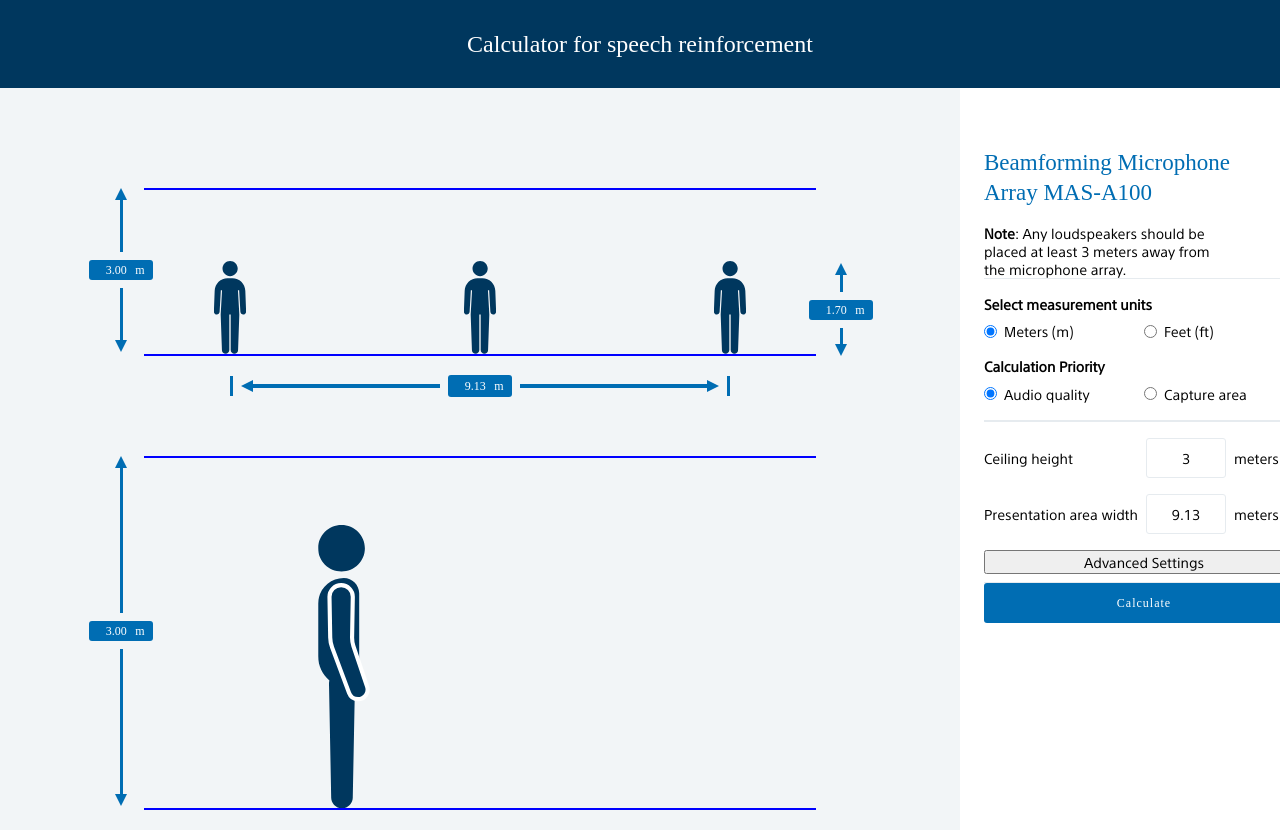
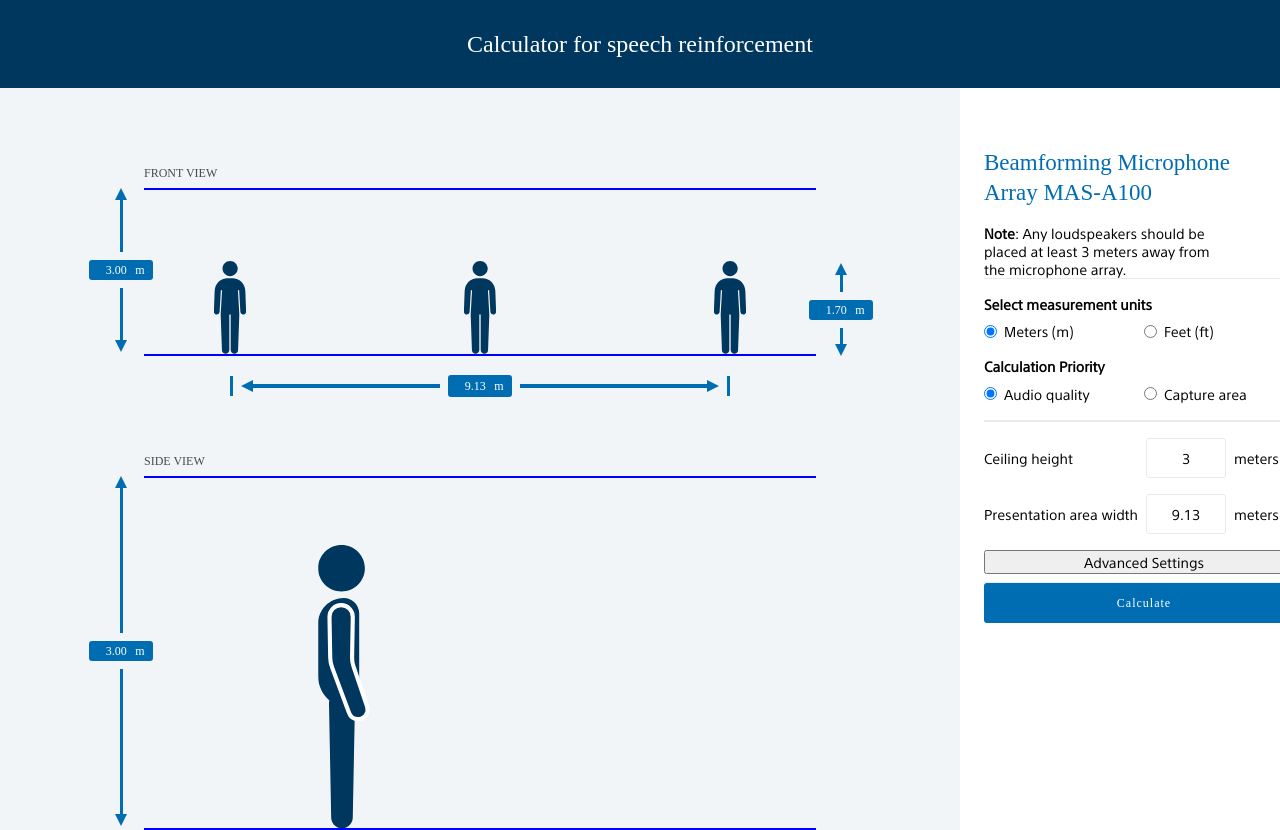
Before and after one commit to TE-9004062290/aerosmith-system-calculator, an Angular app: page / in a window 1280 px wide. Shown: the top 830 px of the page. Built offline with nearby package versions, Linux system fonts and the light colour scheme.

Commit message:
Another icon and adding more labels

```diff
--- a/src/app/components/graphical-stage/graphical-stage.component.html
+++ b/src/app/components/graphical-stage/graphical-stage.component.html
@@ -86,28 +86,10 @@
                 </ng-container>
             </ng-container>
             <div #wrapper class="stage-wrapper" [attr.app-display-mode]="RatioModeEnum[ratioMode] | lowercase">
+                <div class="stage-label">Front view</div>
                 <div class="stage-outer-container">
                     <div #container class="stage-inner-container">
                         <div #stage class="stage" [ngStyle]="{'height': stageHeight + 'px', 'width': stageWidth + 'px'}">
-                                <!-- <div style="position: absolute; bottom: 0;" [ngStyle]="{'left': 'calc(' + microphones.rightMost + 10 + '% + 75px)'}">
-                                    <app-measuring-stick orientation="vertical"
-                                        [height]="presenterWidth / graphicsService.presenterWidthHeight"
-                                        thinModeDirection="right"
-                                        [isInput]="true"
-                                        [inputMin]="CalculatorMins.presenterHeight"
-                                        [inputMax]="CalculatorMaxes.presenterHeight"
-                                        [inputValue]="calculatorService.presenterHeight"
-                                        (updated)="updateInput('presenterHeight', $event)"
-                                    ></app-measuring-stick>
-                                </div> -->
-                                <!-- <div *ngIf="calculatorService.hasFreshOutput && extenderLength" style="position: absolute; top: 0;" [ngStyle]="{'left': '100%'}" @animateOutputArea>
-                                    <app-measuring-stick orientation="vertical"
-                                        [height]="extenderLength"
-                                        thinModeDirection="right"
-                                        [isInput]="false"
-                                        [inputValue]="calculatorService.extenderLength"
-                                    ></app-measuring-stick>
-                                </div> -->
                             <ng-container *ngIf="!calculatorService.hasFreshOutput">
                                 <div class="person-wrapper left-anchor" [ngStyle]="{'width': presenterWidth + 'px'}" style="left: 0%;" @animateOutputArea>
                                     <app-svg-standing-person></app-svg-standing-person>
@@ -165,6 +147,7 @@
                     </div>
                 </div>
                 <div class="stage-outer-container">
+                    <div class="stage-label">Side view</div>
                     <div class="stage-inner-container">
                         <div class="stage-side">
                             <div class="person-wrapper" @animateOutputArea
--- a/src/app/components/graphical-stage/graphical-stage.component.scss
+++ b/src/app/components/graphical-stage/graphical-stage.component.scss
@@ -20,6 +20,15 @@
     margin: 100px auto 0 auto;
     .stage-info-wrapper {
         .stage-wrapper {
+            .stage-label {
+                position: absolute;
+                top: -28px;
+                font-family: SST Pro;
+                font-size: 12px;
+                text-transform: uppercase;
+                color: #494949;
+                line-height: 22px;
+            }
             .stage-outer-container {
                 height: 100%;
                 .stage-inner-container {
@@ -74,7 +83,7 @@
 }
 
 .graphical-output-side {
-    margin-top: 100px;
+    margin-top: 120px;
     height: 350px;
     .stage-info-wrapper {
         height: 100%;
--- a/src/app/components/svg-icons/svg-icons.component.html
+++ b/src/app/components/svg-icons/svg-icons.component.html
@@ -1,3 +1,9 @@
-<svg *ngIf="iconType === 'warning'" width="18" height="18" viewBox="0 0 18 18" fill="none" xmlns="http://www.w3.org/2000/svg">
-    <path fill-rule="evenodd" clip-rule="evenodd" d="M2.25 9C2.25 5.27208 5.27208 2.25 9 2.25C12.7279 2.25 15.75 5.27208 15.75 9C15.75 12.7279 12.7279 15.75 9 15.75C5.27208 15.75 2.25 12.7279 2.25 9ZM9.75 12C9.75 11.5858 9.41421 11.25 9 11.25C8.58579 11.25 8.25 11.5858 8.25 12C8.25 12.4142 8.58579 12.75 9 12.75C9.41421 12.75 9.75 12.4142 9.75 12ZM8.25 5.25V10.5H9.75V5.25H8.25Z" fill="#F0A91C"/>
-</svg>
+
+<ng-container [ngSwitch]="iconType">
+    <svg *ngSwitchCase="'warning'" width="18" height="18" viewBox="0 0 18 18" fill="none" xmlns="http://www.w3.org/2000/svg">
+        <path fill-rule="evenodd" clip-rule="evenodd" d="M2.25 9C2.25 5.27208 5.27208 2.25 9 2.25C12.7279 2.25 15.75 5.27208 15.75 9C15.75 12.7279 12.7279 15.75 9 15.75C5.27208 15.75 2.25 12.7279 2.25 9ZM9.75 12C9.75 11.5858 9.41421 11.25 9 11.25C8.58579 11.25 8.25 11.5858 8.25 12C8.25 12.4142 8.58579 12.75 9 12.75C9.41421 12.75 9.75 12.4142 9.75 12ZM8.25 5.25V10.5H9.75V5.25H8.25Z" fill="#F0A91C"/>
+    </svg>
+    <svg *ngSwitchCase="'info'" width="18" height="18" viewBox="0 0 18 18" fill="none" xmlns="http://www.w3.org/2000/svg">
+        <path fill-rule="evenodd" clip-rule="evenodd" d="M2.25 9C2.25 5.27208 5.27208 2.25 9 2.25C12.7279 2.25 15.75 5.27208 15.75 9C15.75 12.7279 12.7279 15.75 9 15.75C5.27208 15.75 2.25 12.7279 2.25 9ZM8.96805 8.57086L9.61445 7.95018C9.77256 7.80481 9.86538 7.60461 9.86538 7.38435C9.86538 6.94727 9.48362 6.57477 9 6.57477C8.51638 6.57477 8.13462 6.94727 8.13462 7.38435V7.5H6.75V7.38435C6.75 6.19736 7.76497 5.25 9 5.25C10.235 5.25 11.25 6.19736 11.25 7.38435C11.25 7.86598 11.0415 8.30225 10.7141 8.61202L10.247 9.06326C10.0627 9.23978 9.92912 9.386 9.83785 9.56862C9.74993 9.7445 9.74994 9.77414 9.75 10.099L9.75 10.125V10.5H8.25V10.125C8.25 9.53467 8.56346 8.95849 8.96805 8.57086ZM9.75 12.75V11.25H8.25V12.75H9.75Z" fill="#00375E"/>
+    </svg>
+</ng-container>
```
